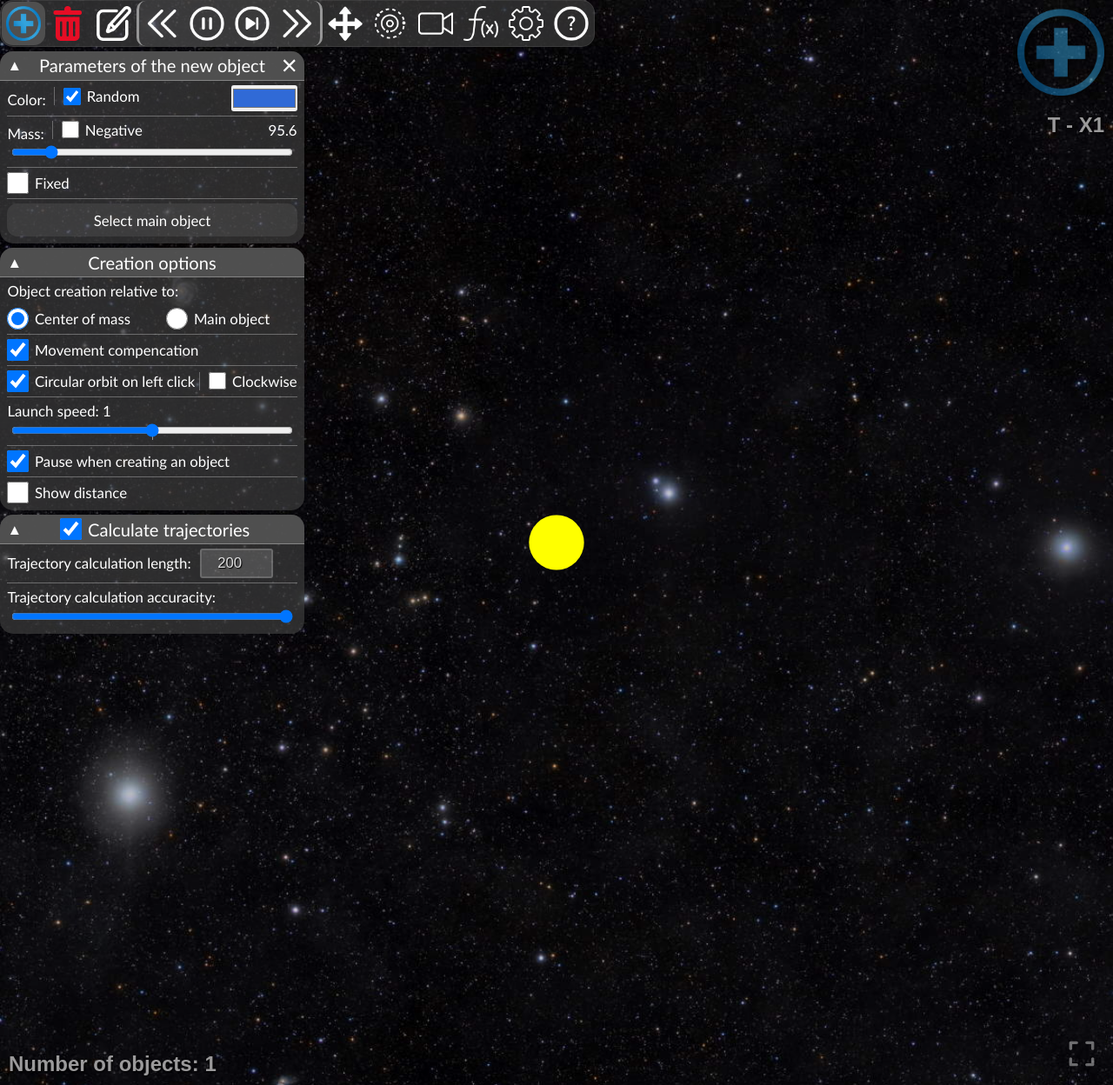
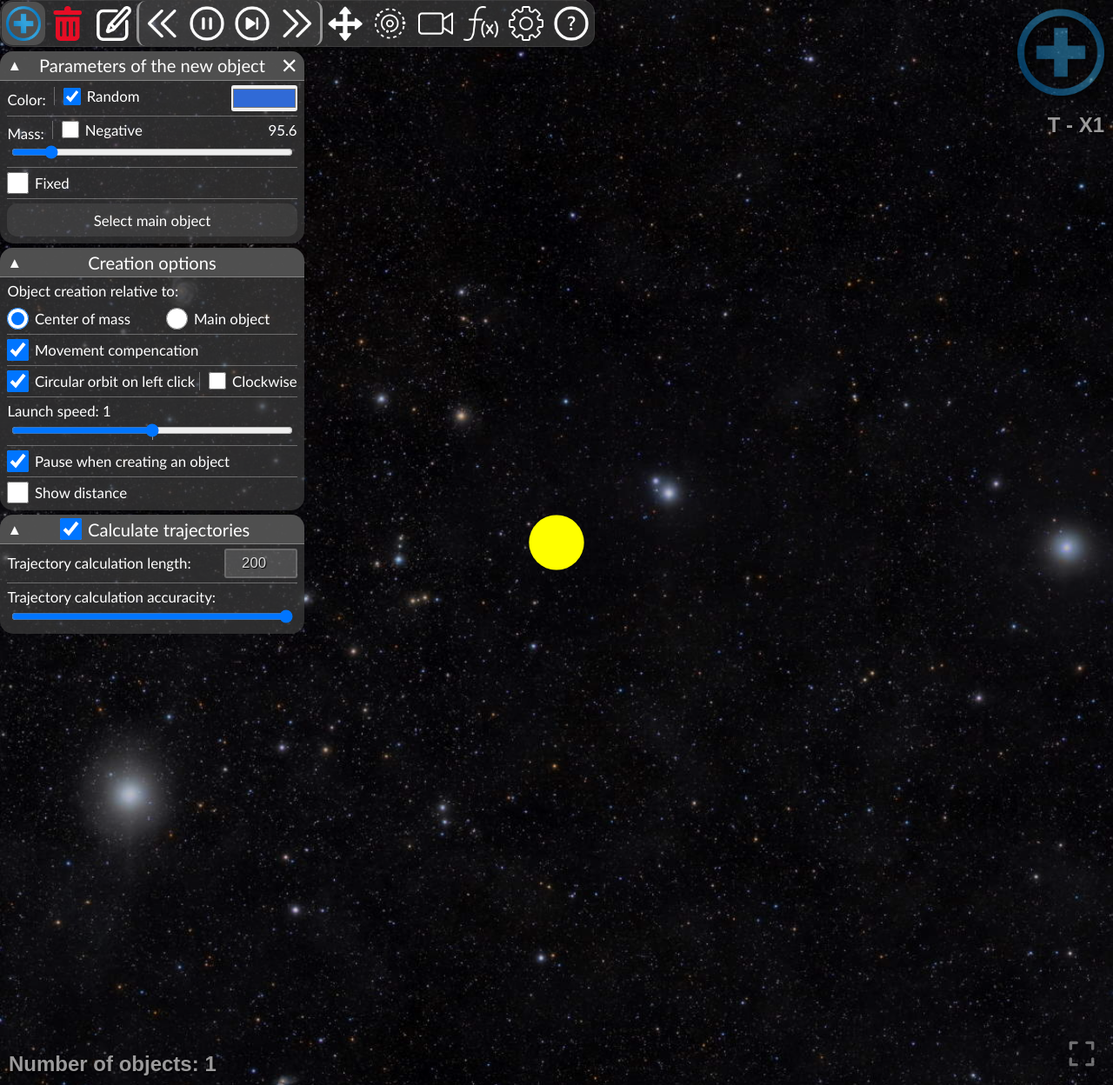
Before and after one commit to mishavoloshchuk/Orbit-Simulator, a PHP site: page / in a window 1280 px wide. Shown: the whole page at 87% size. Run offline with PHP 8.4, Linux system fonts and the light colour scheme.

Commit message:
CSS number input menu option fix

```diff
--- a/css/main.css
+++ b/css/main.css
@@ -543,6 +543,10 @@ a:hover {
 	width: 4em;
 }
 
+.numberInputOption {
+	justify-content: space-between;
+}
+
 .additionalOption {
 	display: none;
 }
--- a/index.html
+++ b/index.html
@@ -277,7 +277,7 @@
 
 					<!-- Trajectory calculate length -->
 					<l-text title>affects_the_performance_when_calculating_the_trajectory</l-text>
-					<div class='option_item' title="Affects the performance when calculating trajectories">
+					<div class='option_item numberInputOption' title="Affects the performance when calculating trajectories">
 						<l-text>trajectory_calculate_length</l-text>
 						<label>Trajectory calculation length: </label>
 						<input type="number" class='input_num' id="traj_calc_samples" value="200">
```
